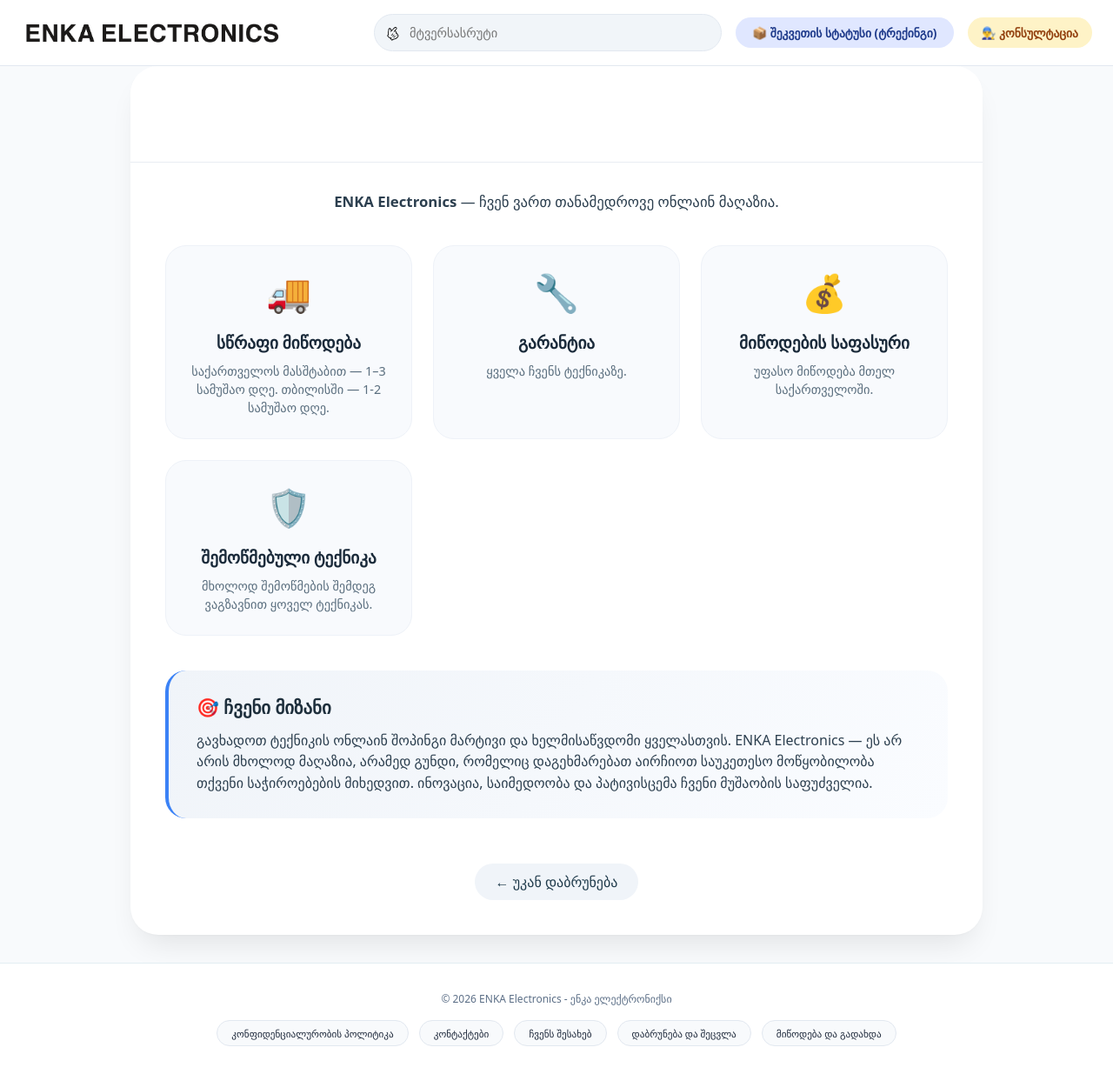
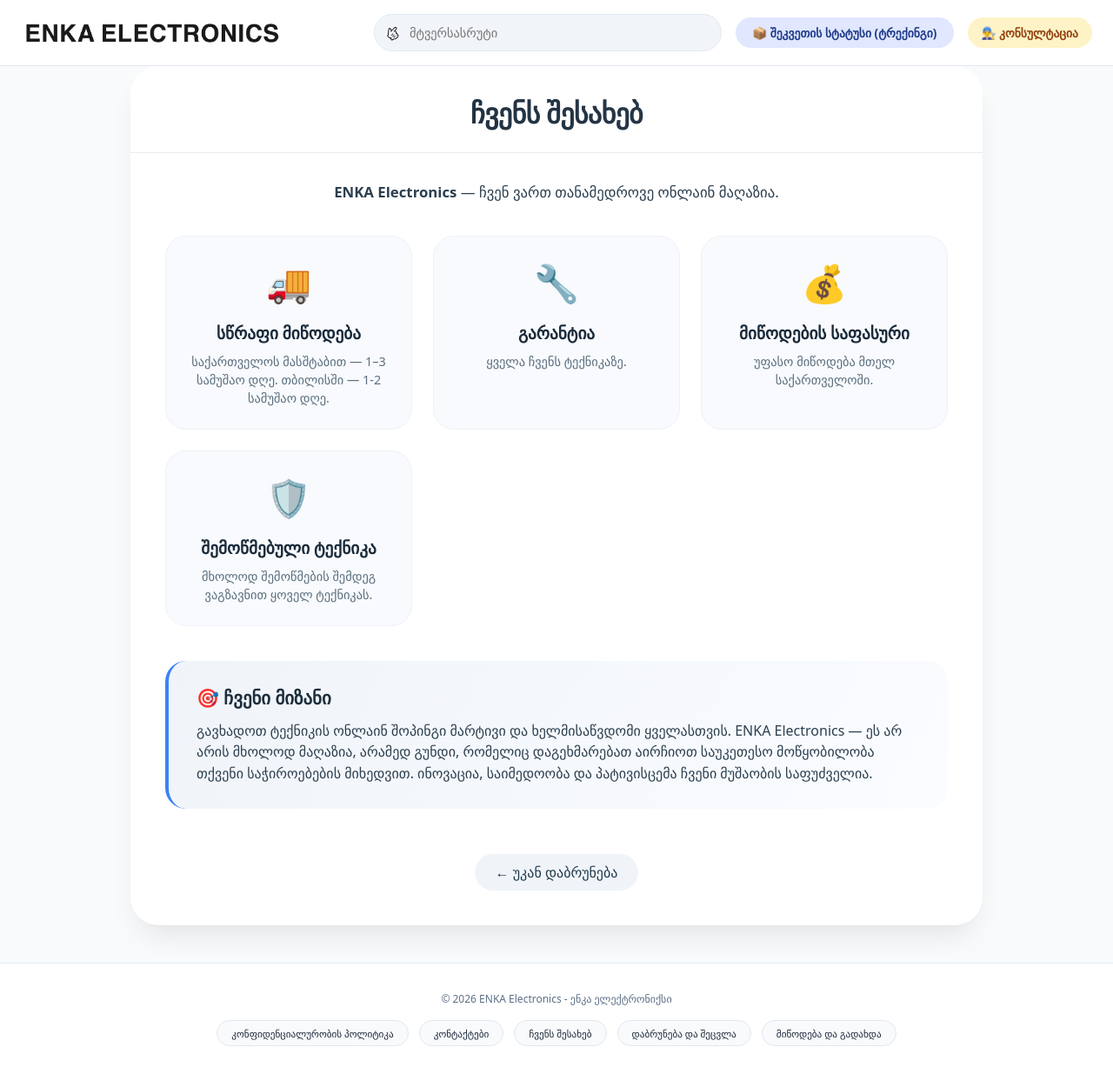
Before and after one commit to nikooganesiani/nikooganesiani.github.io, a Jekyll site: the page built from about.html, in a window 1280 px wide and 1235 px high. Shown: the whole window at 87% size. Built offline with Jekyll 4.4.1, drawn with Linux system fonts in a browser that asks for light colours.

Commit message:
Update about.html

```diff
--- a/about.html
+++ b/about.html
@@ -32,11 +32,14 @@
     }
 
     .card-header h1 {
-        font-size: 2.3rem;
-        font-weight: 700;
+        font-size: 2rem;
+        font-weight: 600;
         letter-spacing: -0.02em;
-        color: white;
-        margin-bottom: 12px;
+        background: linear-gradient(135deg, #1a2a3a, #2c3e4e);
+        background-clip: text;
+        -webkit-background-clip: text;
+        color: transparent;
+        margin-bottom: 8px;
     }
 
     .subtitle {
```
